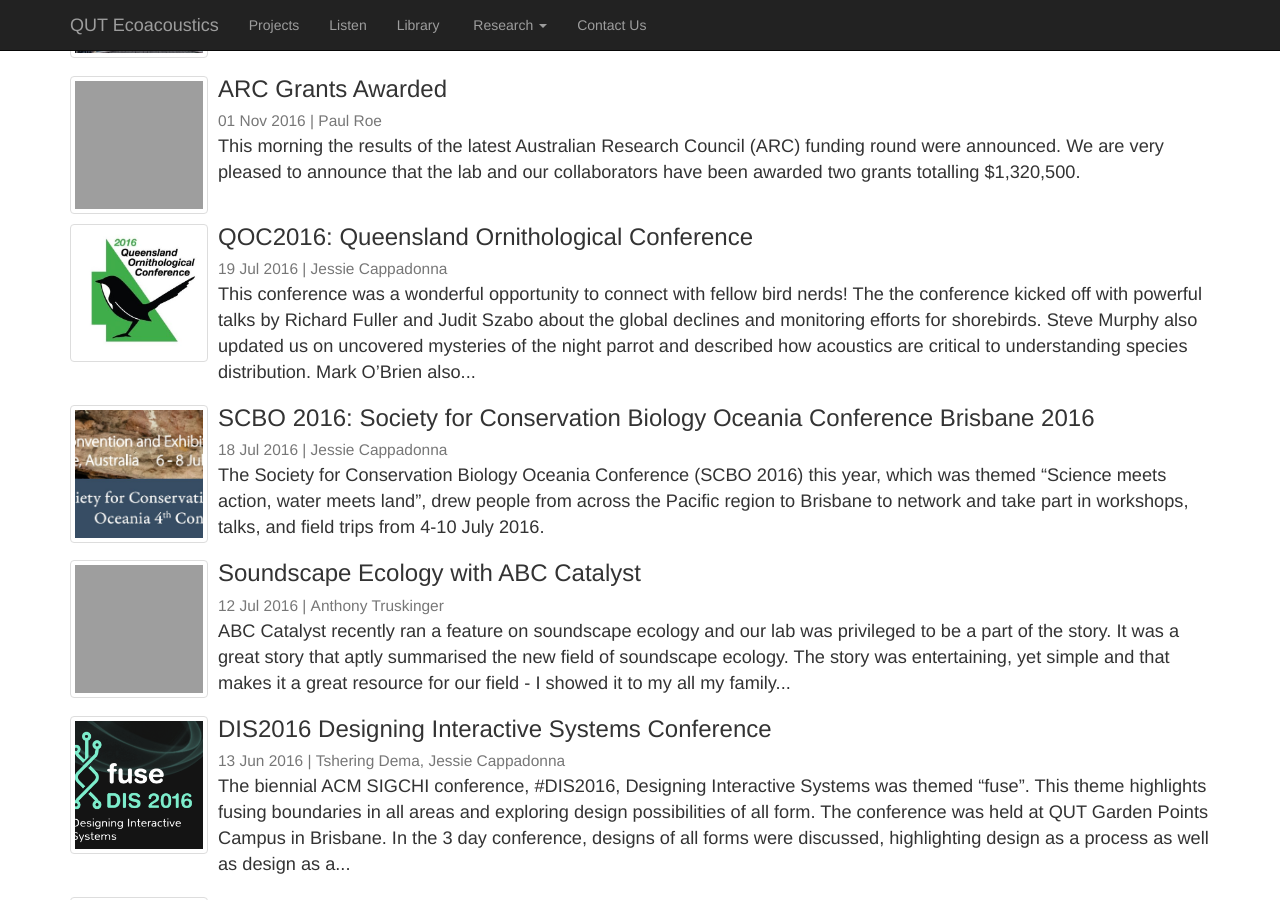
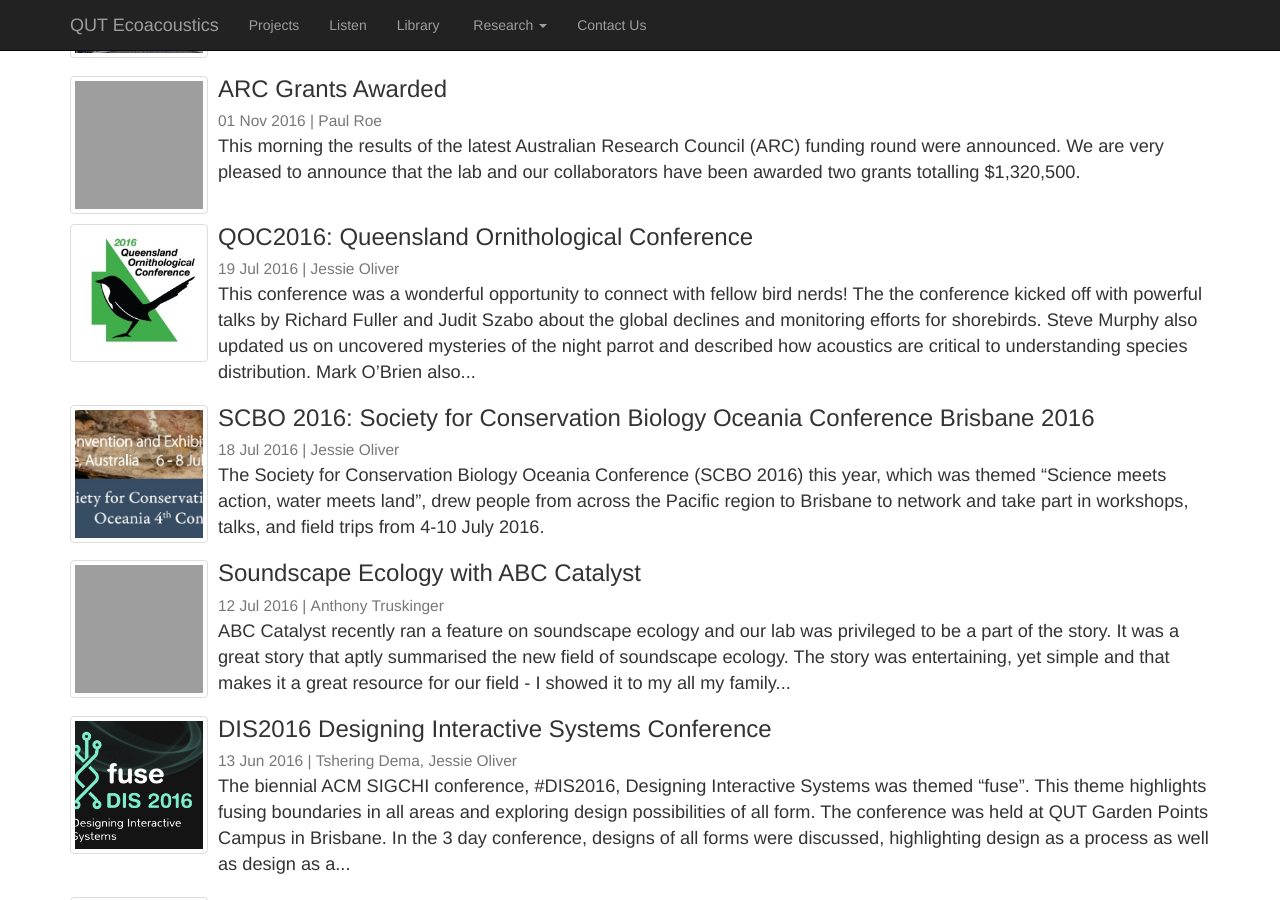
Before and after one commit to QutEcoacoustics/research-blog, a Jekyll site: the page built from articles.html, in a window 1280 px wide and 900 px high, scrolled down 1198 px. Built offline with Jekyll 4.4.1, drawn with Linux system fonts in a browser that asks for light colours; nearby versions of some CDN libraries; some of the changed text lies outside the part shown; grey boxes are pictures that could not be loaded.

Commit message:
Updated name
Updated name

```diff
--- a/_data/authors.yml
+++ b/_data/authors.yml
@@ -34,7 +34,7 @@ mark:
   google_scholar: tFOY2dQAAAAJ
   linked_in: markcf
 jessie:
-  display_name: Jessie Cappadonna
+  display_name: Jessie Oliver
   image_url: "/images/Jess_bio_QUT.jpg"
   twitter: JessCappadonna
   research_gate: Jessica_Cappadonna
```
